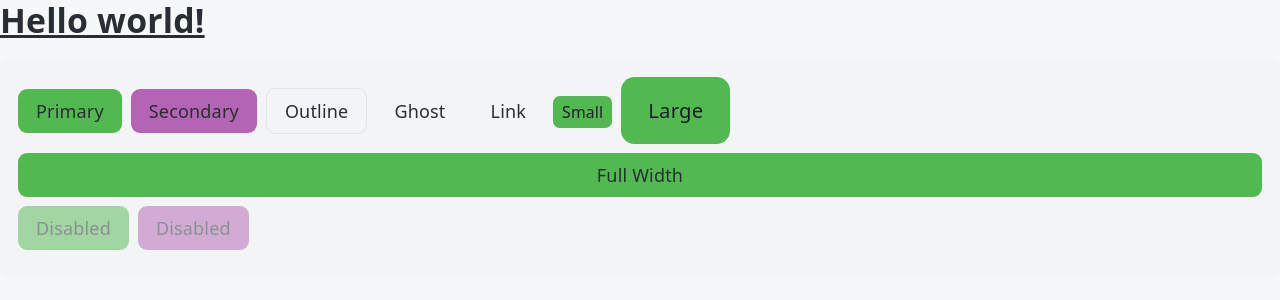
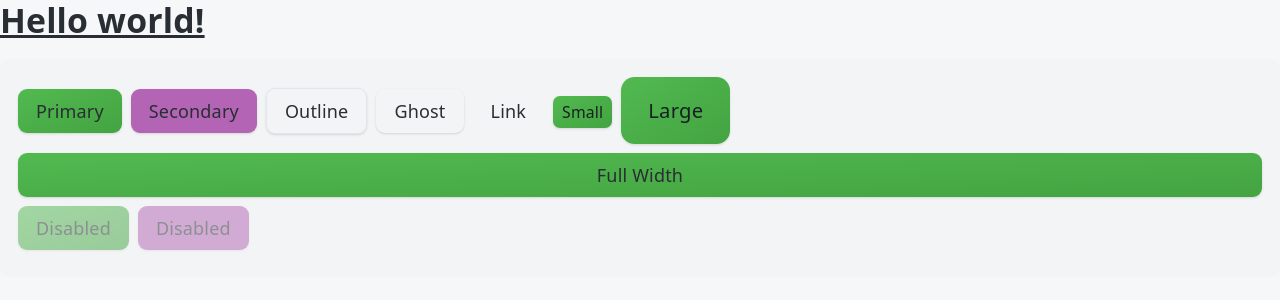
Before and after one commit to Leonard-Atorough/appiq, a React (Vite) app: page / in a window 1280 px wide. Shown: the top 300 px of the page. Built offline with nearby package versions, Linux system fonts and the light colour scheme.

Commit message:
feat: enhance Dialog component with additional tests and overlay functionality

```diff
--- a/src/shared/ui/Button/button.variants.ts
+++ b/src/shared/ui/Button/button.variants.ts
@@ -1,19 +1,56 @@
 import { cva } from "class-variance-authority";
 
 export const buttonVariants = cva(
-  "inline-flex items-center justify-center font-medium transition-colors focus-visible:outline-none focus-visible:ring-2 focus-visible:ring-offset-2 disabled:opacity-50 disabled:cursor-not-allowed",
+  [
+    "inline-flex items-center justify-center font-medium",
+    "transition-colors transition-shadow transition-transform duration-150 ease-out",
+    "focus-visible:outline-none focus-visible:ring-2 focus-visible:ring-offset-2 focus-visible:ring-(--color-primary)",
+    "disabled:opacity-50 disabled:cursor-not-allowed",
+    "shadow-sm hover:shadow-md active:shadow-lg",
+    "rounded-xl",
+    "active:scale-[0.97]",
+  ].join(" "),
   {
     variants: {
       variant: {
-        primary:
-          "bg-(--color-primary) text-(--color-primary-foreground) hover:bg-(--color-primary-hover) active:bg-(--color-primary-active) focus-visible:ring-(--color-primary)",
-        secondary:
-          "bg-(--color-secondary) text-(--color-secondary-foreground) hover:bg-(--color-secondary-hover) active:bg-(--color-secondary-active) focus-visible:ring-(--color-secondary)",
-        outline:
-          "border border-(--color-border) text-(--color-text) bg-transparent hover:bg-muted active:bg-(--gray-200) focus-visible:ring-(--color-border)",
-        ghost:
-          "bg-transparent text-(--color-text) hover:bg-muted active:bg-(--gray-200) focus-visible:ring-(--color-text)",
-        link: "bg-transparent text-(--color-primary) hover:underline active:text-(--color-primary-active) focus-visible:ring-(--color-primary)",
+        primary: [
+          // Optionally use a gradient background if supported by your tokens
+          "bg-gradient-to-br from-(--color-primary) to-(--color-primary-hover)",
+          "text-(--color-primary-foreground)",
+          "hover:from-(--color-primary-hover) hover:to-(--color-primary)",
+          "active:bg-(--color-primary-active)",
+          "focus-visible:ring-(--color-primary)",
+        ].join(" "),
+        secondary: [
+          "bg-(--color-secondary)",
+          "text-(--color-secondary-foreground)",
+          "hover:bg-(--color-secondary-hover)",
+          "active:bg-(--color-secondary-active)",
+          "focus-visible:ring-(--color-secondary)",
+        ].join(" "),
+        outline: [
+          "border border-(--color-border)",
+          "text-(--color-text)",
+          "bg-transparent",
+          "hover:bg-muted",
+          "active:bg-(--gray-200)",
+          "focus-visible:ring-(--color-border)",
+        ].join(" "),
+        ghost: [
+          "bg-transparent",
+          "text-(--color-text)",
+          "hover:bg-muted",
+          "active:bg-(--gray-200)",
+          "focus-visible:ring-(--color-text)",
+        ].join(" "),
+        link: [
+          "bg-transparent",
+          "shadow-none",
+          "text-(--color-primary)",
+          "hover:underline hover:text-(--color-primary-hover) hover:shadow-none",
+          "active:text-(--color-primary-active) active:shadow-none",
+          "focus-visible:ring-(--color-primary)",
+        ].join(" "),
       },
       size: {
         sm: "px-sm py-xs text-sm rounded-md",
--- a/src/shared/ui/Dialog/Dialog.tsx
+++ b/src/shared/ui/Dialog/Dialog.tsx
@@ -53,6 +53,7 @@ export const Dialog = forwardRef<HTMLDivElement, DialogProps>(
           <div
             className="fixed inset-0 bg-black/50"
             aria-hidden="true"
+            data-testid="dialog-overlay"
             onClick={() => onOpenChange?.(false)}
           />
         )}
```
Also changed, not shown: 1 other file (tests, documents, lock files or other folders).
